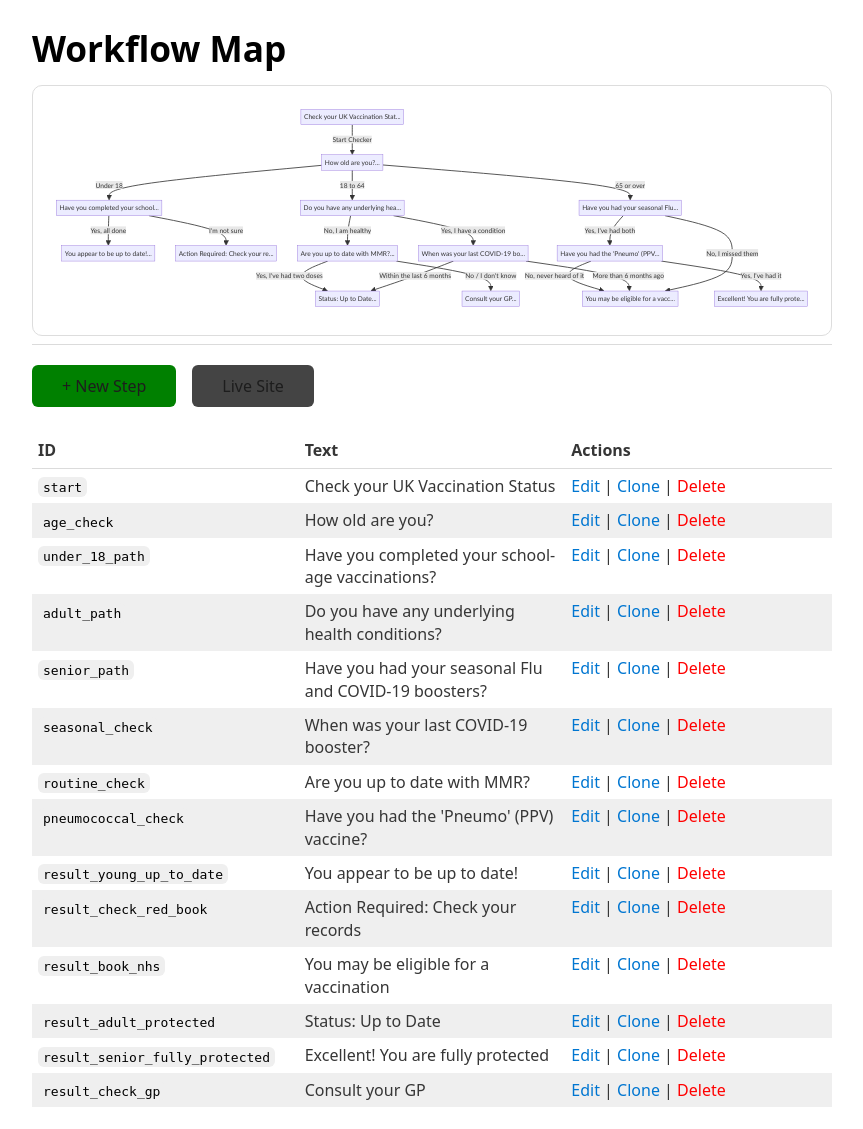
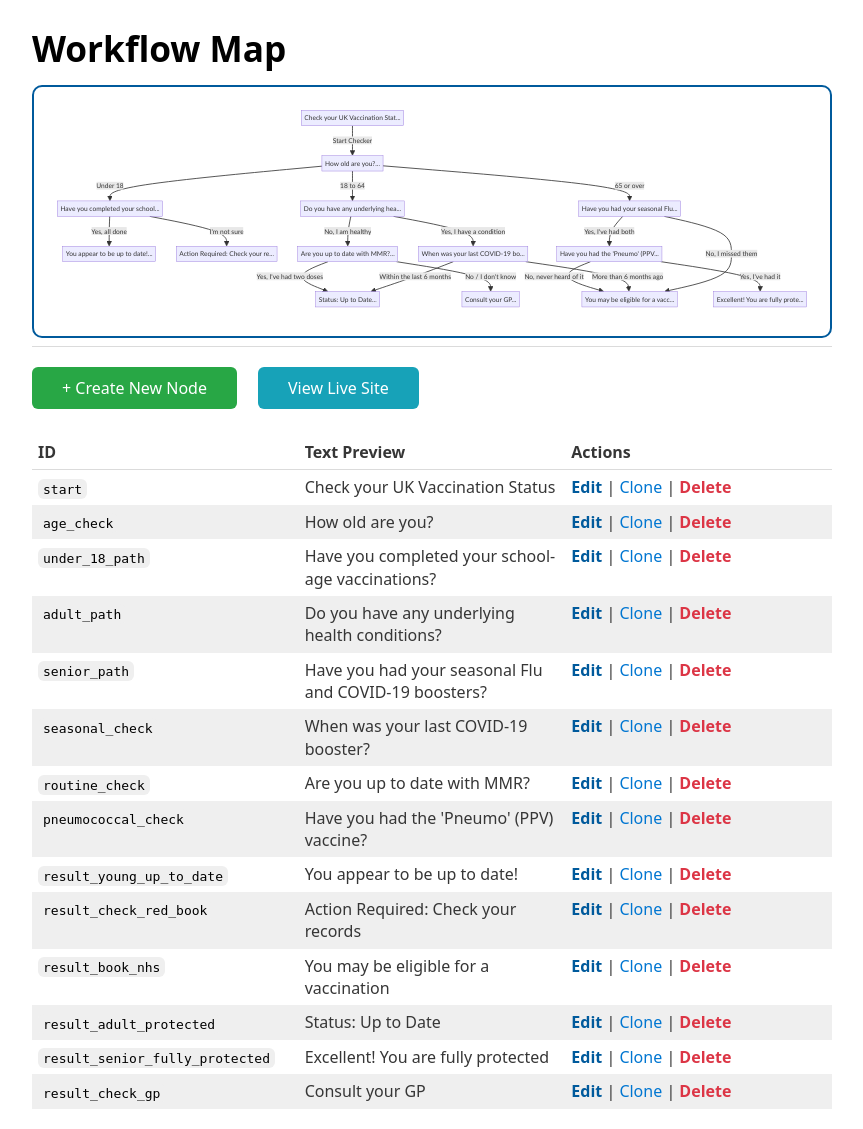
Before and after one commit to FindMyJabs/decisiontree, a Flask app: page /admin in a window 1280 px wide. Shown: the whole page, without its empty margins (208-1071 px from the left). Before the commit the page ends 1107 px from the top, so only its background shows below. Run offline with Flask 3, Linux system fonts and the light colour scheme.

Commit message:
Enhance admin page styling and structure

```diff
--- a/templates/admin.html
+++ b/templates/admin.html
@@ -4,33 +4,37 @@
     <link rel="stylesheet" href="https://cdn.jsdelivr.net/npm/water.css@2/out/water.css">
     <script src="https://cdn.jsdelivr.net/npm/mermaid/dist/mermaid.min.js"></script>
     <script>mermaid.initialize({ startOnLoad: true });</script>
+    <style>
+        .btn-new { background-color: #28a745 !important; color: white !important; }
+        .btn-view { background-color: #17a2b8 !important; color: white !important; }
+        .action-edit { color: #005a9c; font-weight: bold; }
+        .action-del { color: #dc3545; font-weight: bold; }
+    </style>
 </head>
 <body>
     <h1>Workflow Map</h1>
-    <div class="mermaid" style="background:white;padding:20px;border:1px solid #ddd;border-radius:10px;">
-        {{ flowchart }}
-    </div>
+    <div class="mermaid" style="background:white;padding:20px;border:2px solid #005a9c;border-radius:10px;">{{ flowchart }}</div>
     <hr>
     {% if broken_links %}
-        <div style="background:#ffecec;color:#e00;padding:10px;border:1px solid #e00;">
-            <strong>Errors:</strong> <ul>{% for b in broken_links %}<li>{{ b }}</li>{% endfor %}</ul>
+        <div style="background:#f8d7da;color:#721c24;padding:15px;border:1px solid #f5c6cb;border-radius:5px;">
+            <strong>⚠️ Logic Errors:</strong> <ul>{% for b in broken_links %}<li>{{ b }}</li>{% endfor %}</ul>
         </div>
     {% endif %}
-    <div style="display:flex;gap:10px;margin:20px 0;">
-        <a href="{{ url_for('edit_question') }}"><button style="background:green;">+ New Step</button></a>
-        <a href="{{ url_for('index') }}"><button style="background:#444;">Live Site</button></a>
+    <div style="display:flex;gap:15px;margin:20px 0;">
+        <a href="{{ url_for('edit_question') }}"><button class="btn-new">+ Create New Node</button></a>
+        <a href="{{ url_for('index') }}"><button class="btn-view">View Live Site</button></a>
     </div>
     <table>
-        <thead><tr><th>ID</th><th>Text</th><th>Actions</th></tr></thead>
+        <thead><tr><th>ID</th><th>Text Preview</th><th>Actions</th></tr></thead>
         <tbody>
             {% for id, d in questions.items() %}
             <tr>
                 <td><code>{{ id }}</code></td>
                 <td>{{ d.text }}</td>
                 <td>
-                    <a href="{{ url_for('edit_question', q_id=id) }}">Edit</a> |
+                    <a href="{{ url_for('edit_question', q_id=id) }}" class="action-edit">Edit</a> |
                     <a href="{{ url_for('clone_question', q_id=id) }}">Clone</a> |
-                    <a href="{{ url_for('delete_question', q_id=id) }}" style="color:red">Delete</a>
+                    <a href="{{ url_for('delete_question', q_id=id) }}" class="action-del">Delete</a>
                 </td>
             </tr>
             {% endfor %}
```
